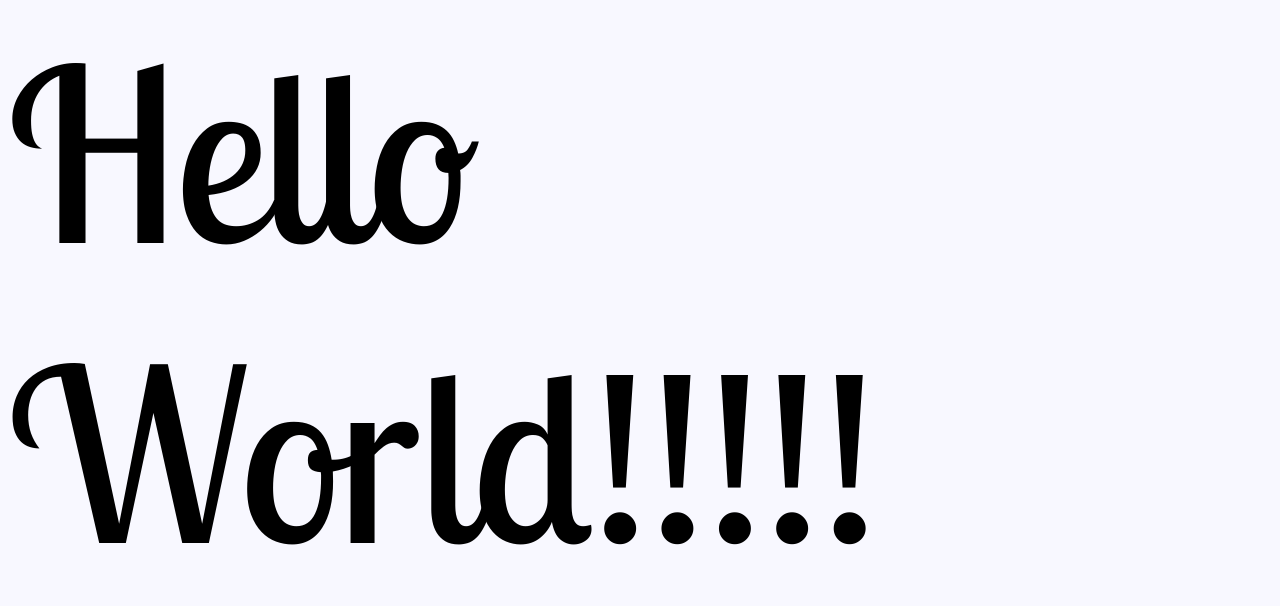
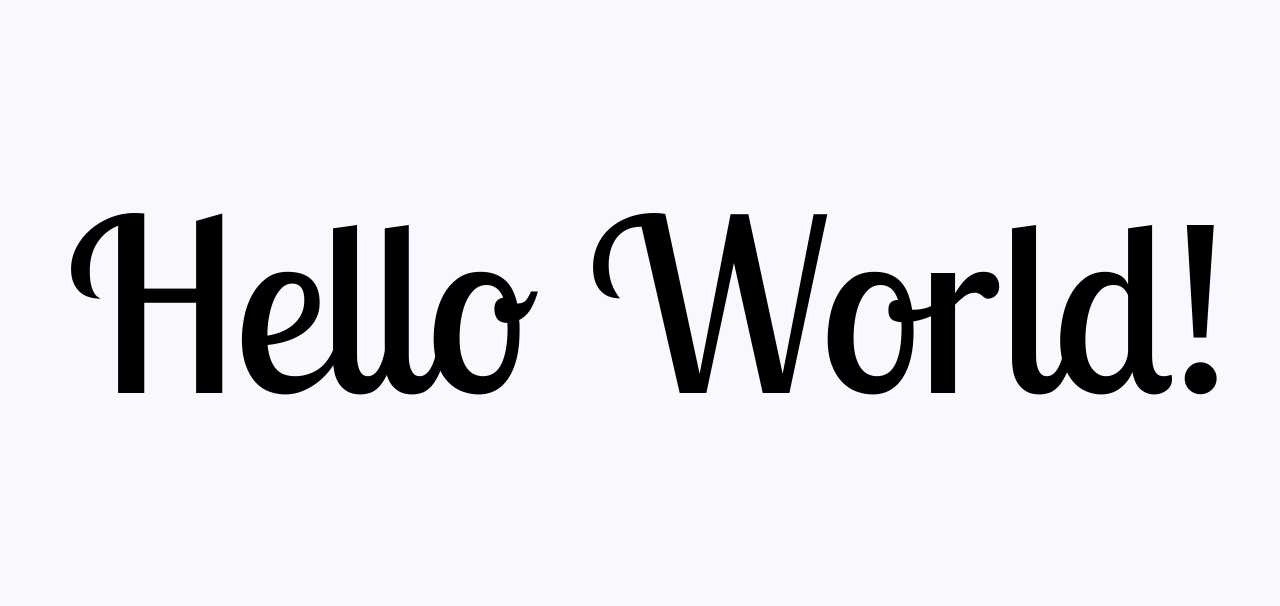
Before and after one commit to taylorryanbell/jenkins-build-project, a plain HTML site: page index.html in a window 1280 px wide. Shown: the part 105-711 px from the top of the page. Drawn offline with Linux system fonts and the light colour scheme.

Commit message:
Update index.html

```diff
--- a/index.html
+++ b/index.html
@@ -14,7 +14,7 @@
 
 <body style="overflow: hidden; background-color: ghostwhite;">
   <div style="height: 100vh; width: 100vw; display: flex; justify-content: center; align-items: center">
-    <div style="font-family: 'Lobster Two'; font-size: 15rem;">Hello World!!!!!</div>
+    <div style="font-family: 'Lobster Two'; font-size: 15rem;">Hello World!</div>
   </div>
 </body>
 
```
